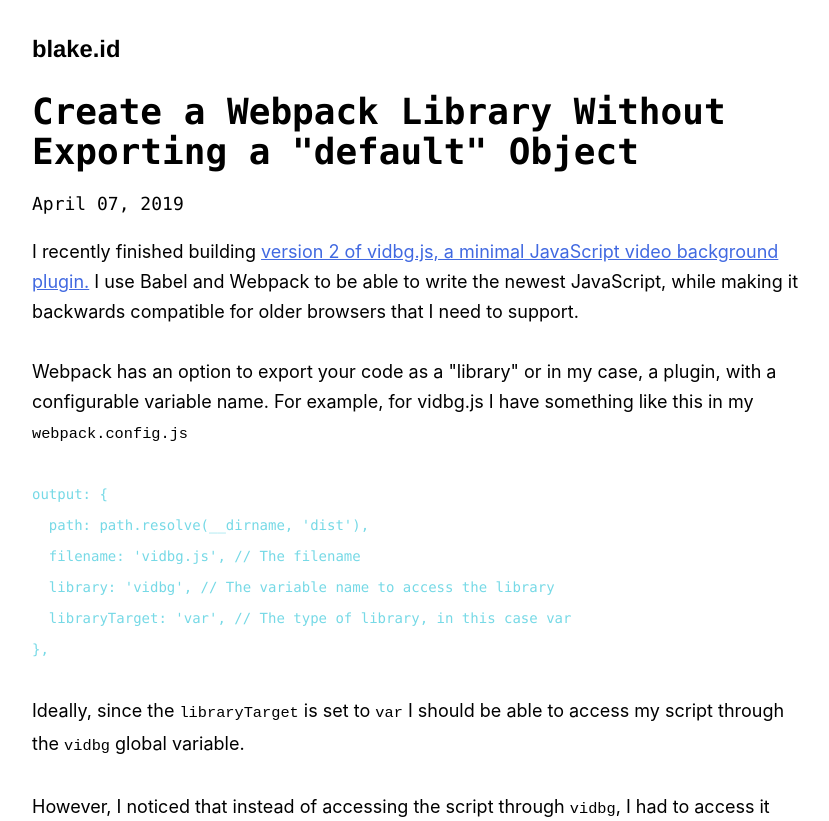
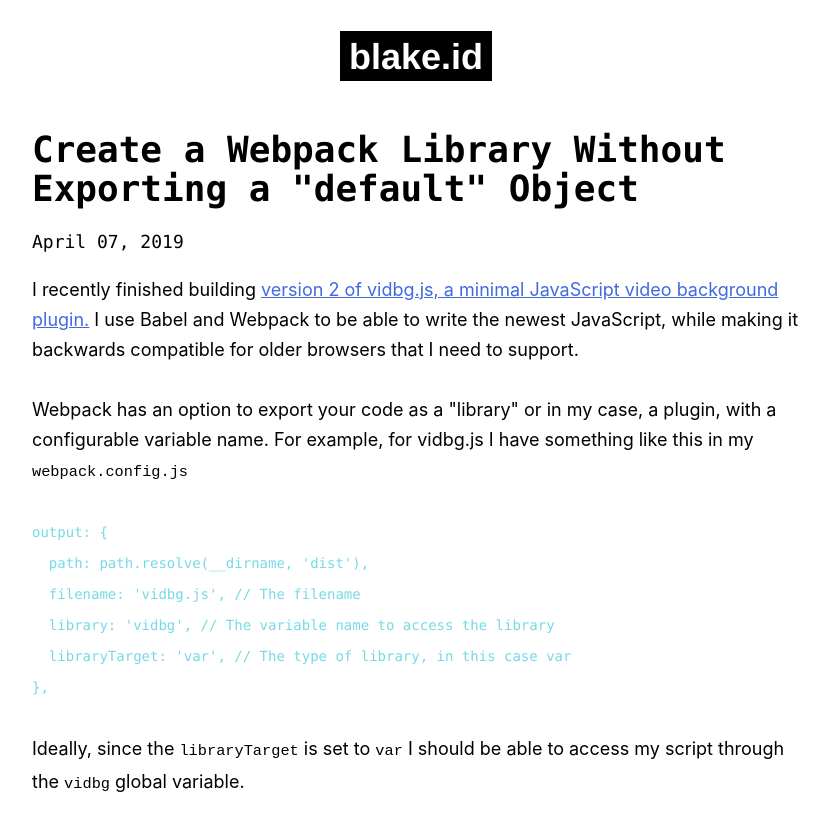
Before and after one commit to blakewilson/blake.id, a Gatsby site: page /create-a-webpack-library-without-exporting-a-default-object/ in a window 1280 px wide. Shown: the top 821 px of the page, without its empty margins (224-1053 px from the left). Built offline with nearby package versions, Linux system fonts and the light colour scheme; Gatsby itself is replaced by a stand-in of ours; some packages are replaced by stand-ins of ours; code samples lack their colours.

Commit message:
Update header

```diff
--- a/src/components/layout.js
+++ b/src/components/layout.js
@@ -9,19 +9,66 @@
     const rootPath = `${__PATH_PREFIX__}/`
     let header
 
-    if (location.pathname === rootPath) {
+    // if (location.pathname === rootPath) {
+    //   header = (
+    //     <h1
+    //       style={{
+    //         marginBottom: `3rem`,
+    //         marginTop: 0
+    //       }}
+    //     >
+    //       <Link
+    //         style={{
+    //           boxShadow: `none`,
+    //           textDecoration: `none`,
+    //           color: `inherit`,
+    //           backgroundColor: '#000',
+    //           color: '#fff',
+    //           padding: '0.25rem .5rem'
+    //         }}
+    //         to={`/`}
+    //       >
+    //         {title}
+    //       </Link>
+    //     </h1>
+    //   )
+    // } else {
+    //   header = (
+    //     <h3
+    //       style={{
+    //         marginTop: 0
+    //       }}
+    //     >
+    //       <Link
+    //         style={{
+    //           boxShadow: `none`,
+    //           textDecoration: `none`,
+    //           color: `inherit`
+    //         }}
+    //         to={`/`}
+    //       >
+    //         {title}
+    //       </Link>
+    //     </h3>
+    //   )
+    // }
+
     header = (
       <h1
         style={{
           marginBottom: `3rem`,
-            marginTop: 0
+          marginTop: 0,
+          textAlign: 'center'
         }}
       >
         <Link
           style={{
             boxShadow: `none`,
             textDecoration: `none`,
-              color: `inherit`
+            color: `inherit`,
+            backgroundColor: '#000',
+            color: '#fff',
+            padding: '0.25rem .5rem'
           }}
           to={`/`}
         >
@@ -29,26 +76,7 @@
         </Link>
       </h1>
     )
-    } else {
-      header = (
-        <h3
-          style={{
-            marginTop: 0
-          }}
-        >
-          <Link
-            style={{
-              boxShadow: `none`,
-              textDecoration: `none`,
-              color: `inherit`
-            }}
-            to={`/`}
-          >
-            {title}
-          </Link>
-        </h3>
-      )
-    }
+
     return (
       <div
         style={{
```
Lines whose indentation alone changed are shown as unchanged.
